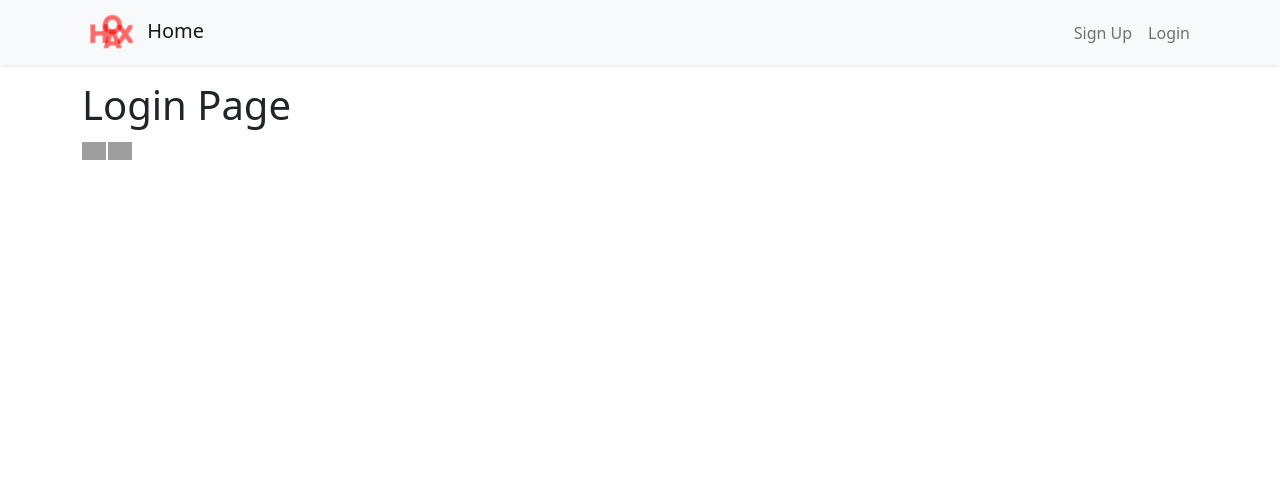
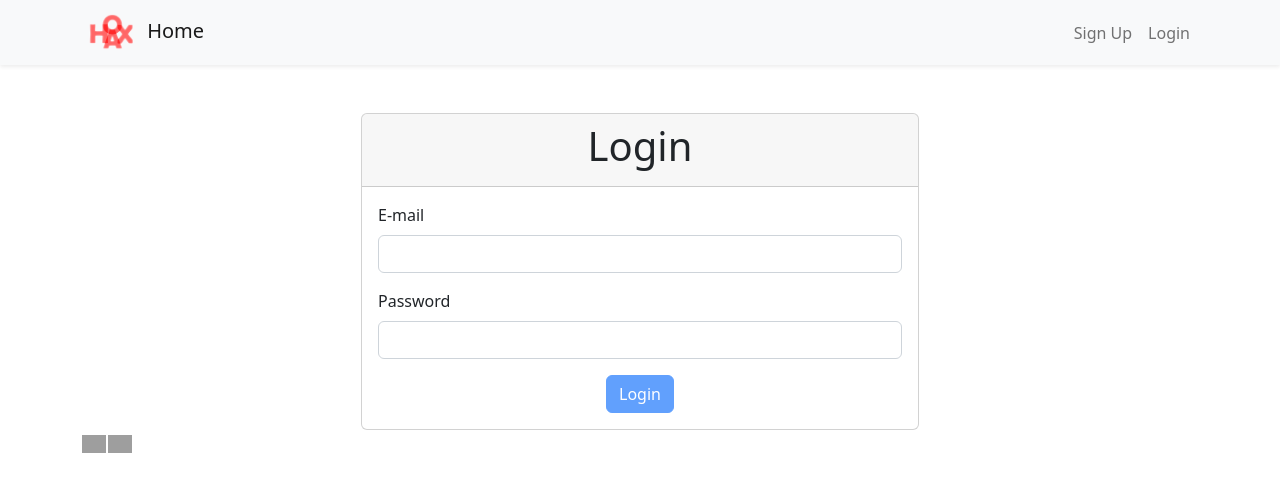
Before and after one commit to zethsell/Vue-TDD-Basar, a Vue app: page /login in a window 1280 px wide. Shown: the top 492 px of the page. Built offline with nearby package versions, Linux system fonts and the light colour scheme; grey boxes are pictures that could not be loaded.

Commit message:
feat: implements basic layout for login

```diff
--- a/src/pages/LoginPage.vue
+++ b/src/pages/LoginPage.vue
@@ -1,5 +1,33 @@
 <template>
-  <div data-testid="login-page">
-    <h1>Login Page</h1>
+  <div class="col-lg-6 offset-lg-3 col-md-8 offset-md-2" data-testid="login-page">
+    <form class="card mt-5">
+      <div class="card-header">
+        <h1 class="text-center">Login</h1>
+      </div>
+      <div class="card-body">
+        <Input id="email" :label="'E-mail'" v-model="email" />
+        <Input id="password" :label="'Password'" v-model="password" type="password" />
+        <div class="text-center">
+          <button class="btn btn-primary" disabled @click.prevent="submit">
+            Login
+          </button>
+        </div>
+      </div>
+    </form>
   </div>
 </template>
+<script>
+import Input from '../components/InputField.vue'
+export default {
+  name: "SignUpPage",
+  components: {
+    Input,
+  },
+  data() {
+    return {
+      email: '',
+      password: '',
+    }
+  },
+}
+</script>
```
Also changed, not shown: 1 other file (tests, documents, lock files or other folders).
